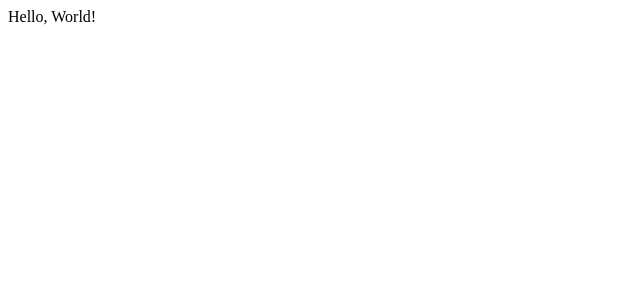
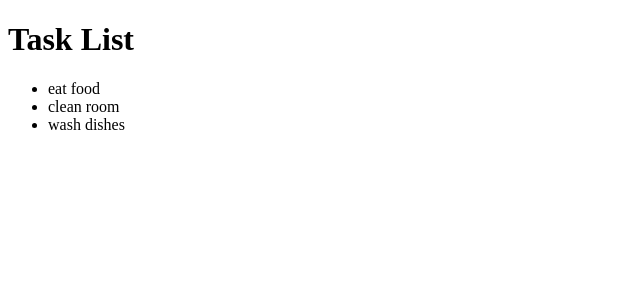
Before and after one commit to tjlee527/WeddingWebsite, a React (Create React App) app in the folder client/: page / in a window 1280 px wide. Shown: the top 300 px of the page, without its empty margins (0-640 px from the left). Built offline with nearby package versions, Linux system fonts and the light colour scheme; the HTML template or start-up script is replaced by a standard one.

Commit message:
added task container and task components

```diff
--- a/client/src/App.jsx
+++ b/client/src/App.jsx
@@ -1,12 +1,16 @@
 import React from 'react';
+import TaskContainer from './TaskContainer';
 
 class App extends React.Component {
   constructor(props) {
     super(props);
+    this.state = {
+      tasks: [['eat food', false], ['clean room', false], ['wash dishes', false]]
+    }
   }
   render(){
     return (
-      <div>Hello, World!</div>
+      <TaskContainer tasks={this.state.tasks}/>
     )
   }
 }
--- /dev/null
+++ b/client/src/TaskContainer.jsx
@@ -0,0 +1,25 @@
+import React from 'react';
+
+class TaskContainer extends React.Component {
+  constructor(props) {
+    super(props);
+  }
+
+  render() {
+    return (
+      <div className="taskContainer">
+        <h1>Task List</h1>
+        <ul>
+          {/* <li>yes</li> */}
+          {this.props.tasks.map((task, index) => {
+            return (
+              <li key = {index}>{task[0]}</li>
+            )
+          })}
+        </ul>
+      </div>
+    )
+  }
+}
+
+export default TaskContainer;
```
Also changed, not shown: 1 other file (tests, documents, lock files or other folders).
